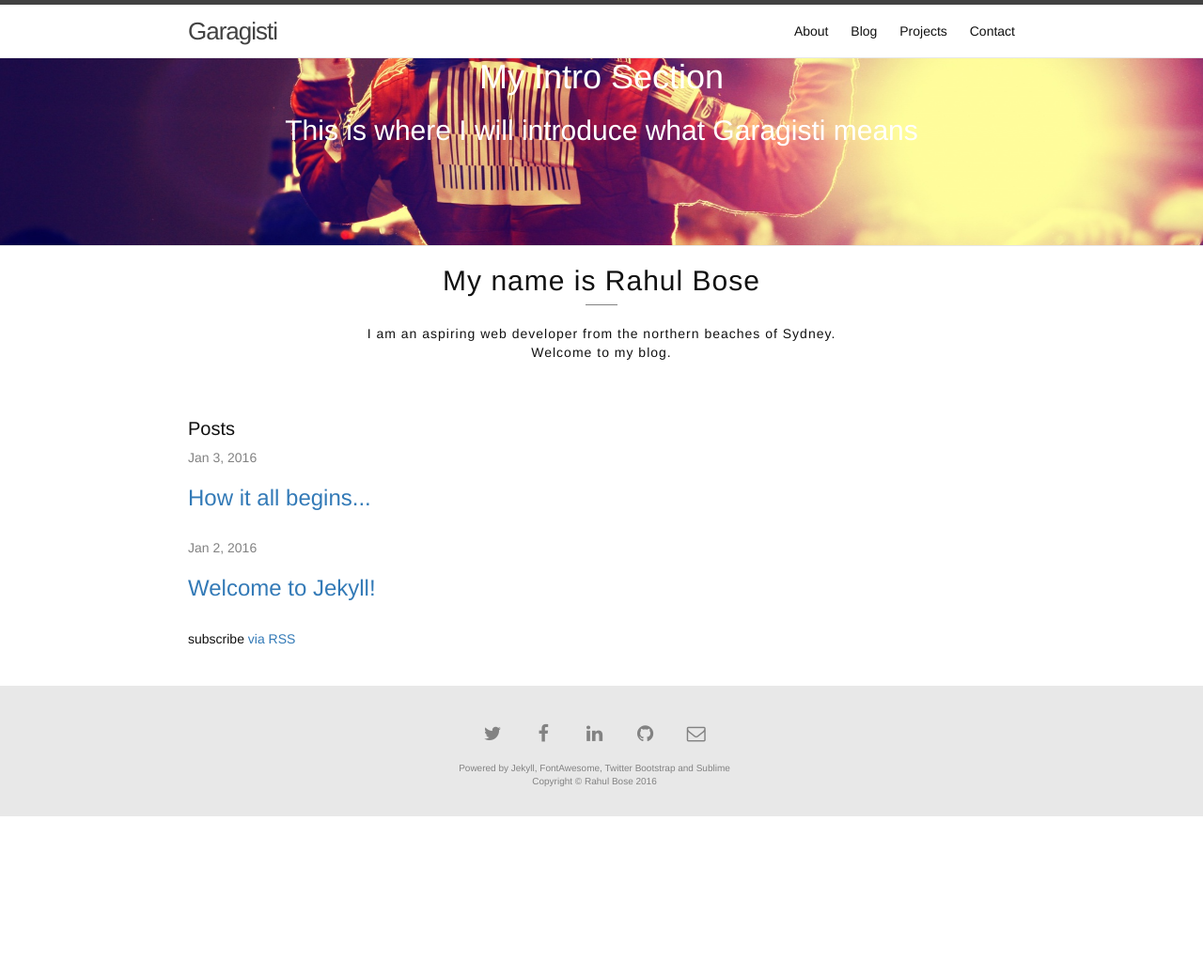
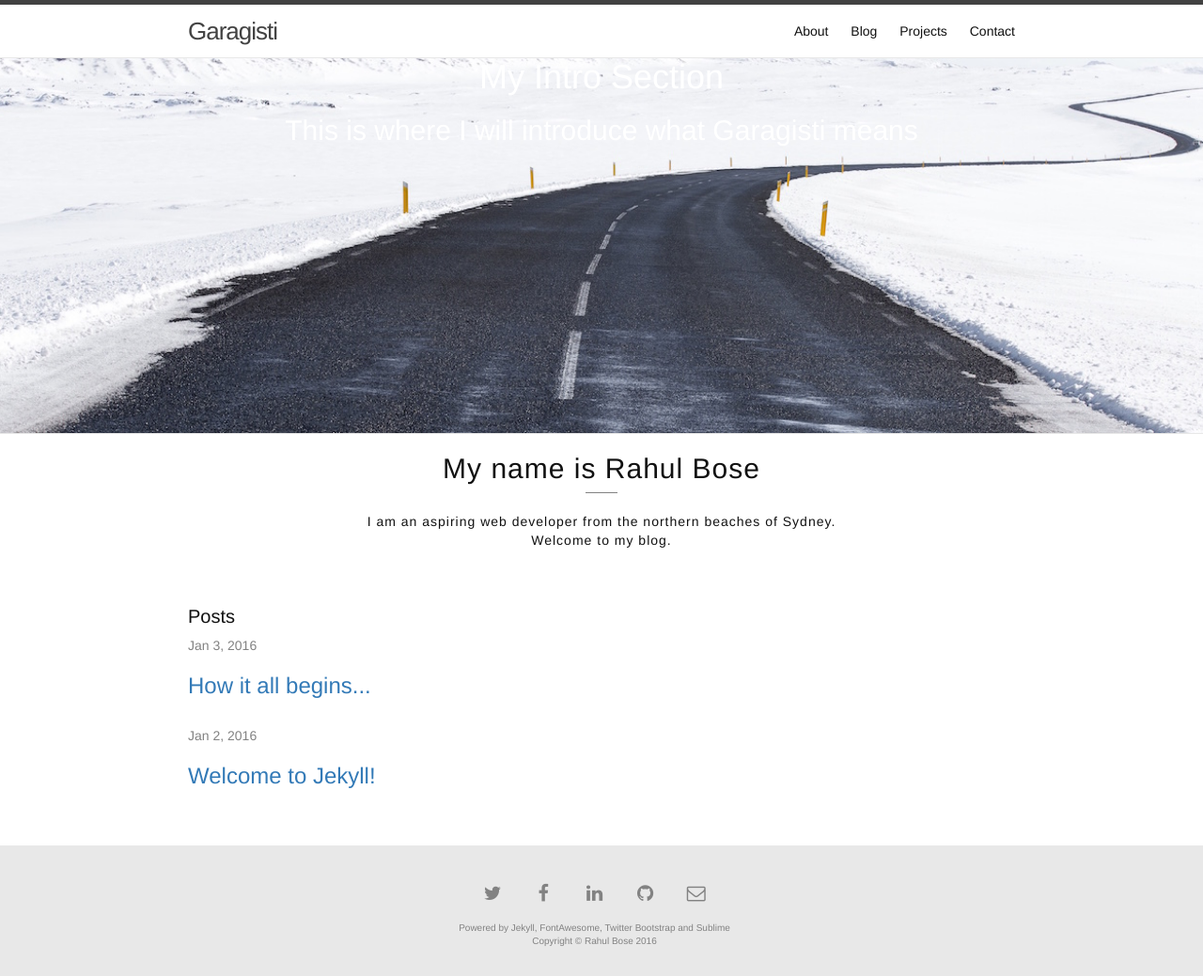
Before and after one commit to garagisti/garagisti.github.io, a Jekyll site: the page built from index.html, in a window 1280 px wide. Shown: the whole page at 94% size. Built offline with Jekyll 4.4.1, drawn with Linux system fonts in a browser that asks for light colours; nearby versions of some CDN libraries; before the commit the page ends 900 px from its top, so only the background shows below that.

Commit message:
updated the picture on the title page

```diff
--- a/_sass/_layout.scss
+++ b/_sass/_layout.scss
@@ -98,8 +98,8 @@
 
 .intro-content {
     padding: 0 0;
-    height: 200px;
-    background-image: url(../assets/alonso-header-bg.jpg);
+    height: 400px;
+    background-image: url(../assets/SnowRoad1a.jpg);
     background-repeat: none;
     background-attachment: scroll;
     background-position: center center;
--- a/index.html
+++ b/index.html
@@ -18,6 +18,7 @@ layout: default
     {% endfor %}
   </ul>
 
-  <p class="rss-subscribe">subscribe <a href="{{ "/feed.xml" | prepend: site.baseurl }}">via RSS</a></p>
+  <!-- RSS feeds for... if I'm actually popular  -->
+  <!-- <p class="rss-subscribe">subscribe <a href="{{ "/feed.xml" | prepend: site.baseurl }}">via RSS</a></p> -->
 
 </div>
```
Also changed, not shown: assets/SnowRoad1a.jpg (added).
